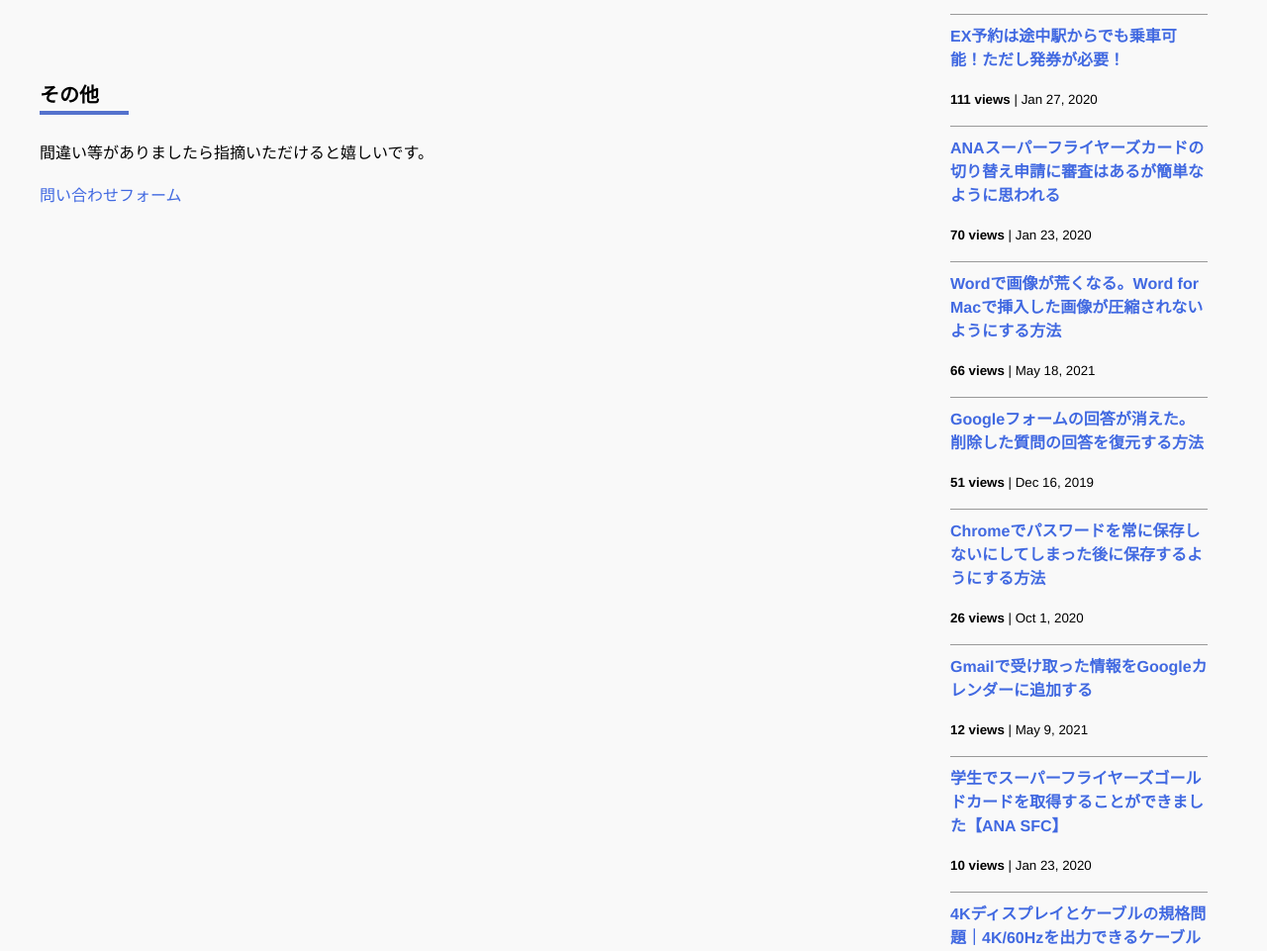
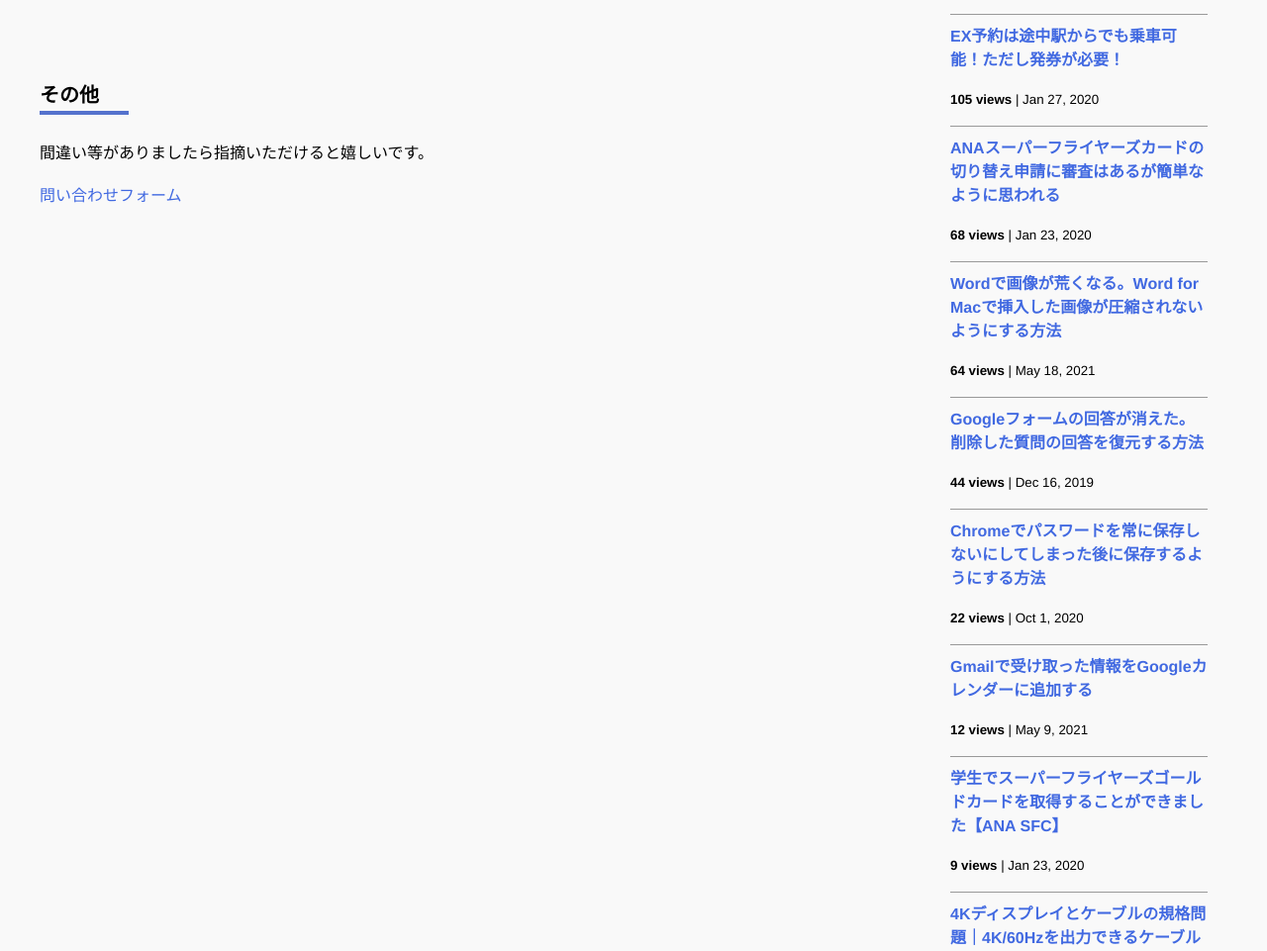
Before and after one commit to iwanaminami/shoyaiwaname, a Jekyll site: the page built from about.markdown, in a window 1280 px wide and 1400 px high, scrolled down 693 px. Shown: the part 167-1128 px from the top of the window at 99% size. Built offline with Jekyll 4.4.1, drawn with Linux system fonts in a browser that asks for light colours; nearby versions of some CDN libraries; comment, search, counter and statistics services are not loaded.

Commit message:
chore(ga): update _data/popularposts.yml 20260108-0052

```diff
--- a/_data/popularposts.yml
+++ b/_data/popularposts.yml
@@ -1,17 +1,17 @@
 side:
-  - view: 111
+  - view: 105
     url: "/2020/01/27/ex-rideontheway.html"
-  - view: 70
+  - view: 68
     url: "/2020/01/23/sfc-judge.html"
-  - view: 66
+  - view: 64
     url: "/2021/05/18/image-compression-word.html"
-  - view: 51
+  - view: 44
     url: "/2019/12/16/restore-googleform.html"
-  - view: 26
+  - view: 22
     url: "/2020/10/01/googlepassword.html"
   - view: 12
     url: "/2021/05/09/gmailtocalendar.html"
-  - view: 10
+  - view: 9
     url: "/2020/01/23/sfcgold.html"
   - view: 8
     url: "/2020/04/14/4kcable.html"
```
